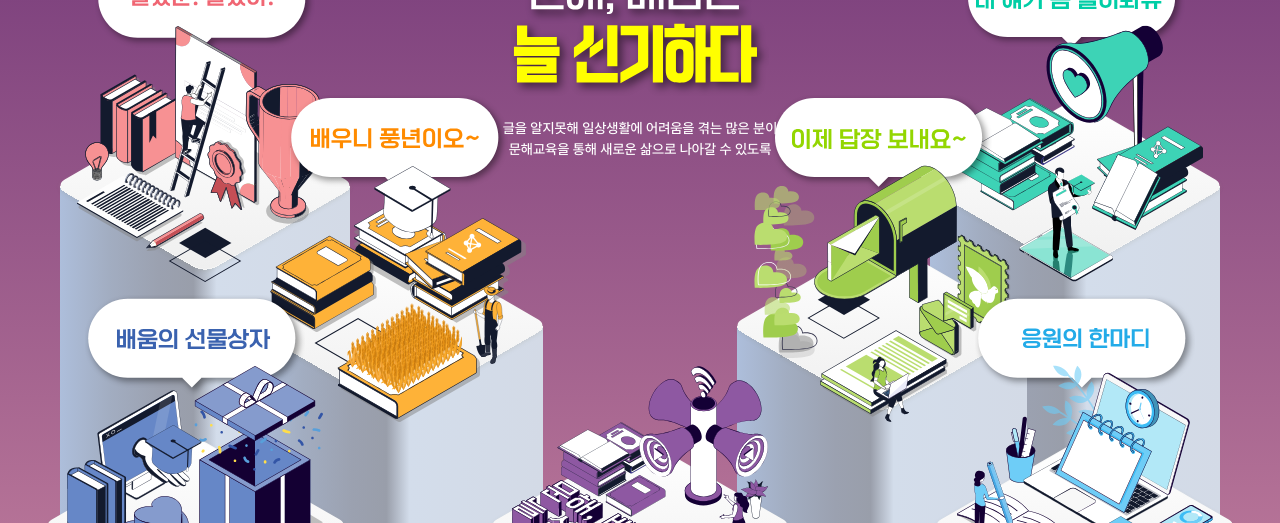
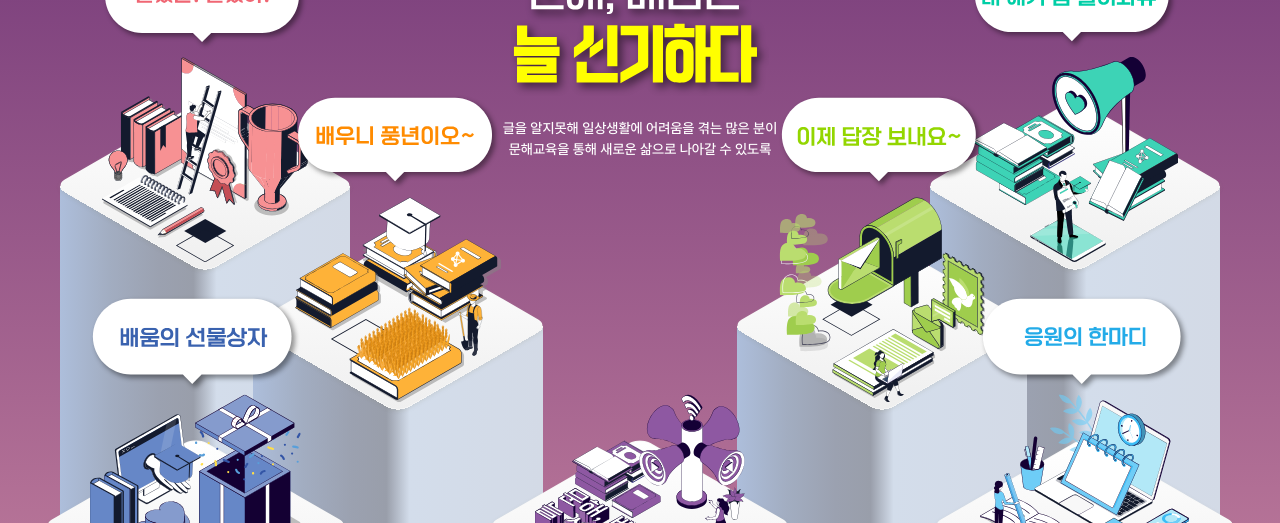
Before and after one commit to diego9509/2024, a plain HTML site: page html/main.html in a window 1280 px wide. Shown: the part 162-685 px from the top of the page. Drawn offline with Linux system fonts and the light colour scheme; files whose address does not match are found by name.

Commit message:
- fix main image size

```diff
--- a/css/style.scss
+++ b/css/style.scss
@@ -214,6 +214,12 @@ footer {
                 width: 100%;
                 .flex {
                     padding: 0 $margin;
+                    article {
+                        img {
+                            width: 71%;
+                            margin: 0 auto;
+                        }
+                    }
                 }
             }
         }
```
Also changed, not shown: css/style.css, 1 other file.
